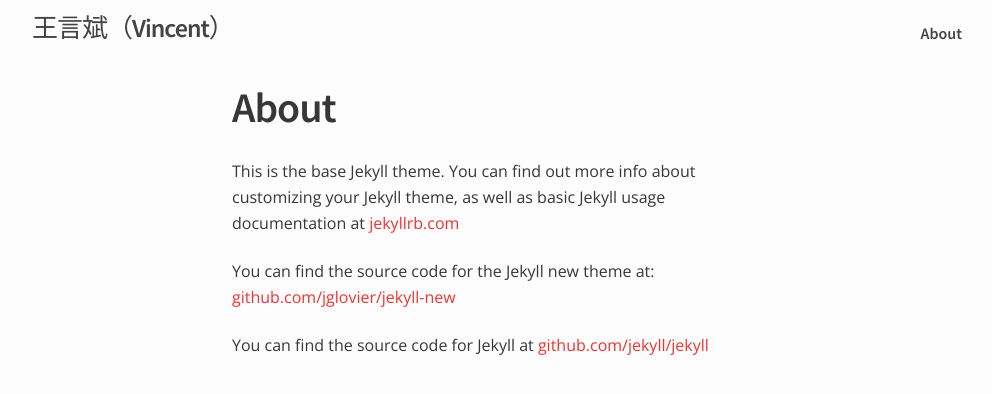
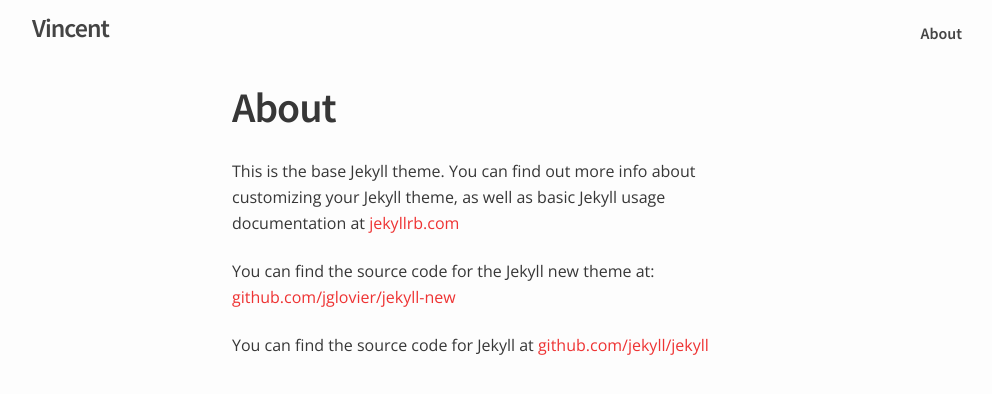
Before and after one commit to callmevincent/callmevincent.github.io, a Jekyll site: the page built from about.md, in a window 1280 px wide. Shown: the top 394 px of the page, without its empty margins (138-1130 px from the left). Built offline with Jekyll 4.4.1, drawn with Linux system fonts in a browser that asks for light colours.

Commit message:
Update _config.yml

```diff
--- a/_config.yml
+++ b/_config.yml
@@ -1,5 +1,5 @@
 # Site settings
-title: 王言斌（Vincent）
+title: Vincent
 email: 18516570155@163.com
 description: > # this means to ignore newlines until "baseurl:"
   Logic will get you from A to B. Imagination will take you everywhere.
```
